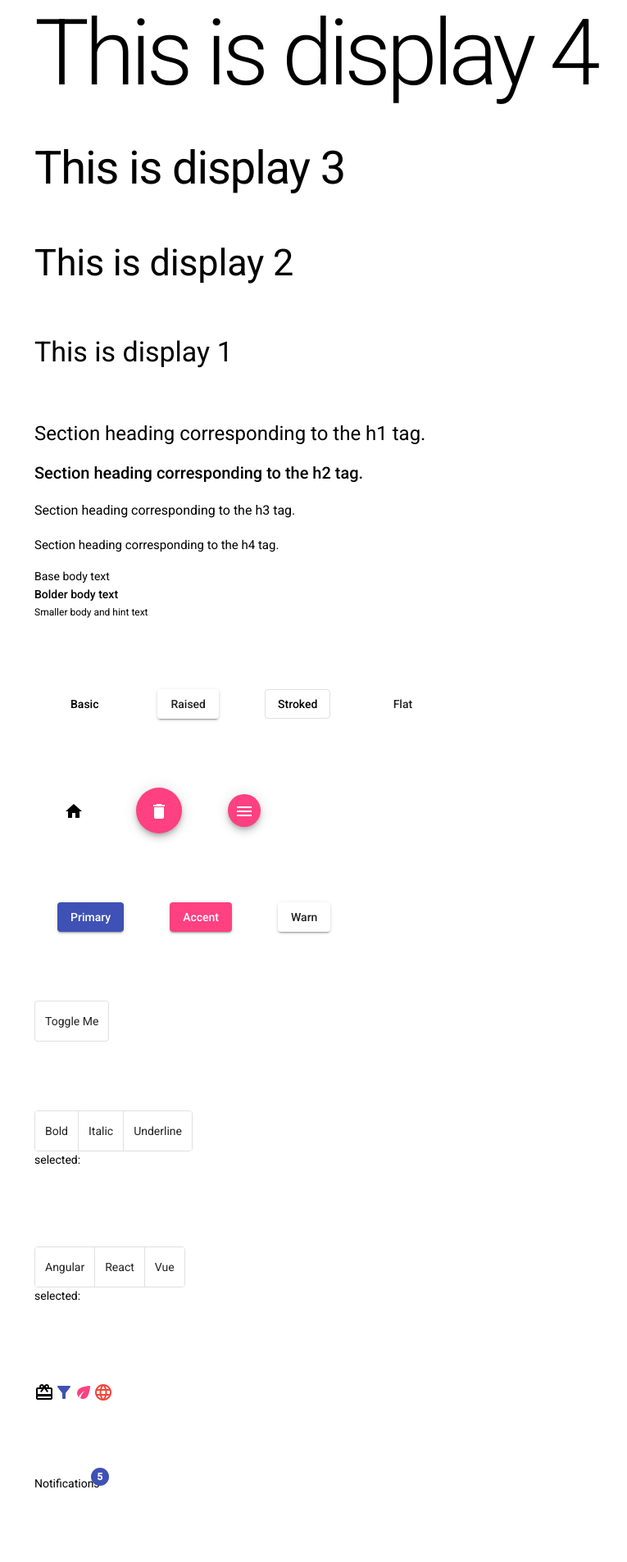
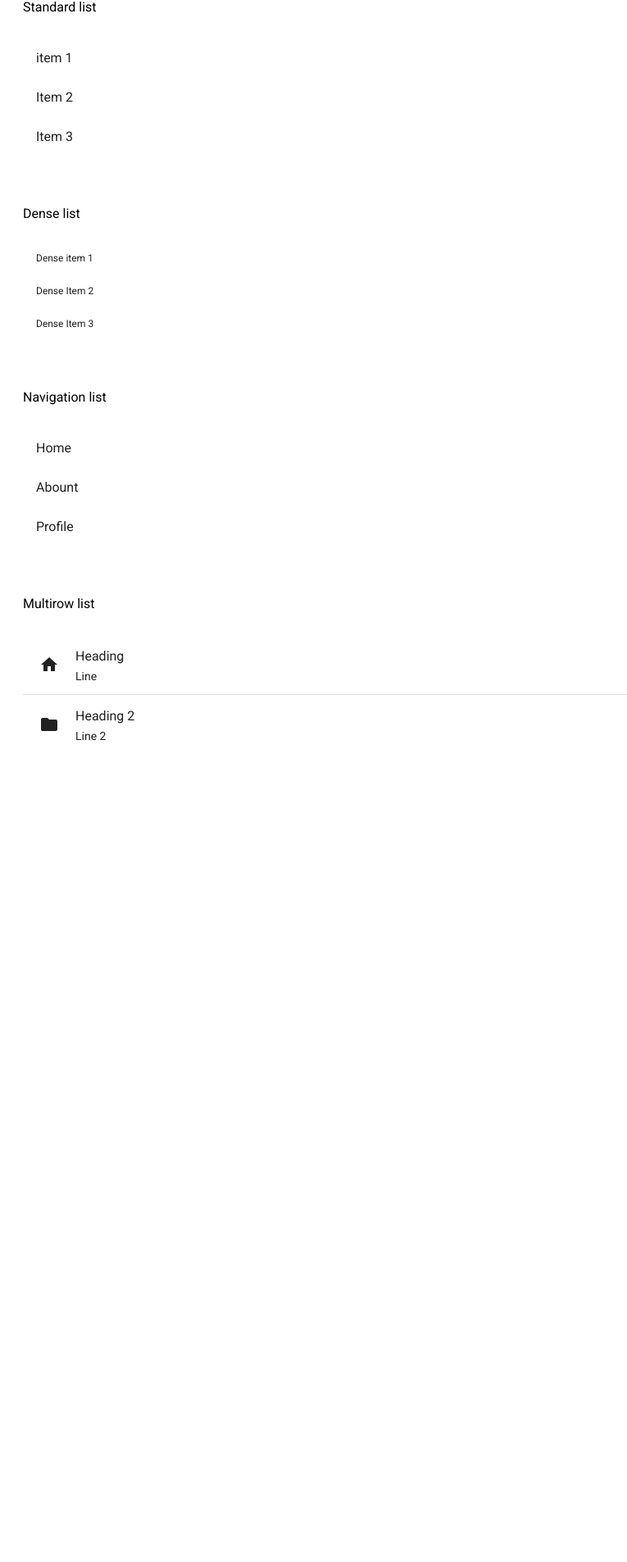
Before and after one commit to suchigg/material-showcase, an Angular app: page / in a window 1280 px wide. Shown: the part 33-1939 px from the top of the page at 82% size, without its empty margins (0-765 px from the left). After the commit the page ends 981 px from the top, so only its background shows below. Built offline with nearby package versions, Linux system fonts and the light colour scheme.

Commit message:
Lists
Aggiunto esempi di basic list, nav list e multiline list con divider

```diff
--- a/src/app/app.component.html
+++ b/src/app/app.component.html
@@ -1,207 +1,45 @@
+<!-- liste -->
 <div class="container">
-  <!--	Large, one-off header, usually at the top of the page (e.g. a hero header). -->
-  <div class="mat-display-4">This is display 4</div>
-  <div class="mat-display-3">This is display 3</div>
-  <div class="mat-display-2">This is display 2</div>
-  <div class="mat-display-1">This is display 1</div>
-
-  <!-- Section heading corresponding from the <h1> to <h4> tags .-->
-  <div class="mat-h1 mat-headline">Section heading corresponding to the h1 tag.</div>
-  <div class="mat-h2 mat-title">Section heading corresponding to the h2 tag.</div>
-  <div class="mat-h3 mat-subheading-2">Section heading corresponding to the h3 tag.</div>
-  <div class="mat-h4 mat-subheading-1">Section heading corresponding to the h4 tag.</div>
-
-  <!-- Classes for body content -->
-  <div class="mat-body mat-body-1">Base body text</div>
-  <div class="mat-body-strong mat-body-2">Bolder body text</div>
-  <div class="mat-caption mat-small">Smaller body and hint text</div>
+  <h3>Standard list</h3>
+  <mat-list>
+    <mat-list-item>item 1</mat-list-item>
+    <mat-list-item>Item 2</mat-list-item>
+    <mat-list-item>Item 3</mat-list-item>
+  </mat-list>
 </div>
 
 
-
-<div class="rectangular-buttons container">
-  <button mat-button>Basic</button>
-  <button mat-raised-button>Raised</button>
-  <button mat-stroked-button>Stroked</button>
-  <button mat-flat-button>Flat</button>
-</div>
-
-<div class="circular-buttons container">
-  <button mat-icon-button aria-label="Icon Button">
-    <mat-icon>home</mat-icon>
-  </button>
-
-  <button mat-fab aria-label="FAB Button" disableRipple>
-    <mat-icon>delete</mat-icon>
-  </button>
-
-  <button mat-mini-fab aria-label="MinI FAB Button">
-    <mat-icon>menu</mat-icon>
-  </button>
-</div>
-
-<div class="colored-buttons container">
-  <button mat-raised-button color="primary">Primary</button>
-  <button mat-raised-button color="accent">Accent</button>
-  <button mat-raised-button colro="warn">Warn</button>
+<div class="container">
+  <h3>Dense list</h3>
+  <mat-list dense>
+    <mat-list-item>Dense item 1</mat-list-item>
+    <mat-list-item>Dense Item 2</mat-list-item>
+    <mat-list-item>Dense Item 3</mat-list-item>
+  </mat-list>
 </div>
 
 <div class="container">
-  <mat-button-toggle>Toggle Me</mat-button-toggle>
-</div>
-
-
-<!-- radio toggle group-->
-<div class="container">
-  <mat-button-toggle-group name="fontStyle" aria-label="Font Style" #fontSyleGroup="matButtonToggleGroup">
-    <mat-button-toggle value="bold">Bold</mat-button-toggle>
-    <mat-button-toggle value="italic">Italic</mat-button-toggle>
-    <mat-button-toggle value="underline">Underline</mat-button-toggle>
-  </mat-button-toggle-group>
-  <p>selected: {{fontSyleGroup.value}}</p>
-</div>
-
-
-<!-- checkbox toggle group -->
-<div class="container">
-  <mat-button-toggle-group name="tech" aria-label="Font Style" #techGroup="matButtonToggleGroup" multiple>
-    <mat-button-toggle value="angular">Angular</mat-button-toggle>
-    <mat-button-toggle value="react">React</mat-button-toggle>
-    <mat-button-toggle value="vue">Vue</mat-button-toggle>
-  </mat-button-toggle-group>
-  <p>selected: {{techGroup.value}}</p>
-</div>
-
-
-
-<!-- icons -->
-<div class="container">
-  <mat-icon>card_giftcard</mat-icon>
-  <mat-icon color="primary">filter_alt</mat-icon>
-  <mat-icon color="accent">eco</mat-icon>
-  <mat-icon color="warn">language</mat-icon>
-</div>
-
-<!-- badges positions-->
-<div class="container">
-  <span matBadge="5">Notifications</span>
-</div>
-<div class="container">
-  <span matBadge="8" matBadgePosition="below before">Notifications</span>
-</div>
-<div class="container">
-  <span matBadge="13" matBadgePosition="below after">Notifications</span>
-</div>
-<div class="container">
-  <span matBadge="21" matBadgePosition="above before">Notifications</span>
-</div>
-
-<!-- badges sizes -->
-<div class="container">
-  <span matBadge="1" matBadgeSize="small">Notifications</span>
-</div>
-<div class="container">
-  <span matBadge="2" matBadgeSize="medium">Notifications</span>
-</div>
-<div class="container">
-  <span matBadge="3" matBadgeSize="large">Notifications</span>
-</div>
-
-<!-- badges colors -->
-<div class="container">
-  <span matBadge="1" matBadgeColor="primary">Notifications</span>
-</div>
-<div class="container">
-  <span matBadge="2" matBadgeColor="accent">Notifications</span>
-</div>
-<div class="container">
-  <span matBadge="3" matBadgeColor="warn">Notifications</span>
-</div>
-
-<!-- spinners e progress bar-->
-<div class="container">
-  <mat-progress-spinner value="21"></mat-progress-spinner>
-  <mat-progress-spinner value="55" color="accent"></mat-progress-spinner>
-  <mat-progress-spinner value="100" color="warn"></mat-progress-spinner>
+  <h3>Navigation list</h3>
+  <mat-nav-list>
+    <a mat-list-item href="#">Home</a>
+    <a mat-list-item href="#">Abount</a>
+    <a mat-list-item href="#">Profile</a>
+  </mat-nav-list>
 </div>
 
 <div class="container">
-  <mat-spinner></mat-spinner>
+  <h3>Multirow list</h3>
+  <mat-list>
+    <mat-list-item>
+      <mat-icon matListIcon>home</mat-icon>
+      <h3 matLine>Heading</h3>
+      <p matLine>Line</p>
+    </mat-list-item>
+    <mat-divider></mat-divider>
+    <mat-list-item>
+      <mat-icon matListIcon>folder</mat-icon>
+      <h3 matLine>Heading 2</h3>
+      <p matLine>Line 2</p>
+    </mat-list-item>
+  </mat-list>
 </div>
-
-<div class="container">
-  <mat-progress-bar mode="determinate" value="66"></mat-progress-bar>
-</div>
-<div class="container">
-  <mat-progress-bar mode="indeterminate"></mat-progress-bar>
-</div>
-<div class="container">
-  <mat-progress-bar mode="buffer" color="accent" value="35" bufferValue="55"></mat-progress-bar>
-</div>
-<div class="container">
-  <mat-progress-bar mode="query"></mat-progress-bar>
-</div>
-
-<!-- toolbar -->
-<div class="container">
-  <mat-toolbar color="primary" class="navbar">
-    <div>Ready4Java</div>
-    <div>
-      <span>home</span>
-      <span>about</span>
-      <span>services</span>
-    </div>
-  </mat-toolbar>
-</div>
-
-
-<!-- sidenav -->
-<div class="container">
-  <mat-sidenav-container class="main-app">
-    <mat-sidenav #sidenav mode="over" [(opened)]="opened">
-      Questa è la sidenav, che di default è nascosta.
-    </mat-sidenav>
-    <mat-sidenav-content>
-      main content
-      <button mat-button (click)="opened = !opened">Toggle opened</button>
-      <button mat-button (click)="sidenav.open()">Open</button>
-      <button mat-button (click)="sidenav.close()">Close</button>
-      <button mat-button (click)="sidenav.toggle()">Toggle</button>
-    </mat-sidenav-content>
-  </mat-sidenav-container>
-</div>
-
-<div class="container">
-  <button mat-flat-button [matMenuTriggerFor]="appMenu">Menu</button>
-
-  <mat-menu #appMenu="matMenu">
-    <button mat-menu-item [matMenuTriggerFor]="frontEndSubMenu" >FrontEnd</button>
-    <button mat-menu-item [matMenuTriggerFor]="backEndSubMenu">Backend</button>
-  </mat-menu>
-
-  <mat-menu #frontEndSubMenu="matMenu">
-    <button mat-menu-item>Angular</button>
-    <button mat-menu-item>React</button>
-    <button mat-menu-item>Vue</button>
-  </mat-menu>
-
-  <mat-menu #backEndSubMenu="matMenu">
-    <button mat-menu-item>Spring</button>
-    <button mat-menu-item>Django</button>
-    <button mat-menu-item>NodeJS</button>
-  </mat-menu>
-
-
-
-
-  <mat-menu #lazyMenu="matMenu">
-    <ng-template matMenuContent let-name="name">
-      <button mat-menu-item>Settings</button>
-      <button mat-menu-item>Help</button>
-      <button mat-menu-item>Logout {{name}}</button>
-    </ng-template>
-  </mat-menu>
-
-  <button mat-flat-button [matMenuTriggerData]="{name: 'Gmail'}" [matMenuTriggerFor]="lazyMenu">Gmail</button>
-  <button mat-flat-button [matMenuTriggerData]="{name: 'Instagram'}" [matMenuTriggerFor]="lazyMenu">Instagram</button>
-</div>
--- a/src/app/app.component.scss
+++ b/src/app/app.component.scss
@@ -1,31 +1,4 @@
-button {
-  margin: 0 2em;
-}
 
 .container {
-  padding: 3em;
+  padding: 2em;
 }
-
-.navbar {
-  justify-content: space-between;
-
-  span {
-    padding-right: 1rem;
-  }
-}
-
-.main-app {
-
-  mat-sidenav, mat-sidenav-content {
-    padding: 4em;
-  }
-
-  mat-sidenav {
-    background-color: lightgray;
-    height: 200px;
-  }
-
-  mat-sidenav-container {
-    height: 100%;
-  }
-}
--- a/src/app/material-ui/material-ui.module.ts
+++ b/src/app/material-ui/material-ui.module.ts
@@ -8,6 +8,8 @@ import { MatProgressBarModule } from '@angular/material/progress-bar';
 import { MatToolbarModule } from '@angular/material/toolbar';
 import { MatSidenavModule } from '@angular/material/sidenav';
 import { MatMenuModule } from '@angular/material/menu';
+import { MatListModule } from '@angular/material/list';
+import { MatDividerModule } from '@angular/material/divider';
 
 const UserMaterialComponents = [
   MatButtonModule,
@@ -18,7 +20,9 @@ const UserMaterialComponents = [
   MatProgressBarModule,
   MatToolbarModule,
   MatSidenavModule,
-  MatMenuModule
+  MatMenuModule,
+  MatListModule,
+  MatDividerModule
 ];
 
 @NgModule({
```
